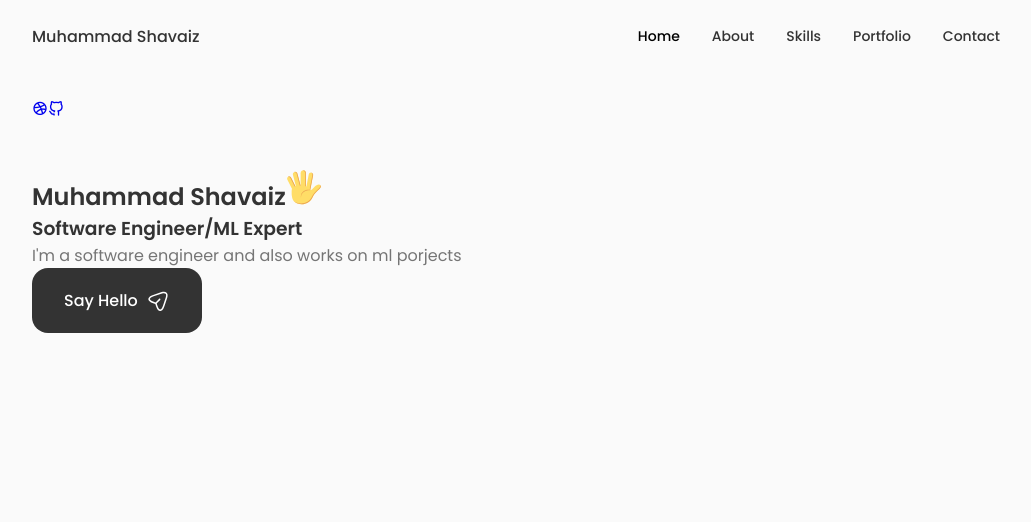
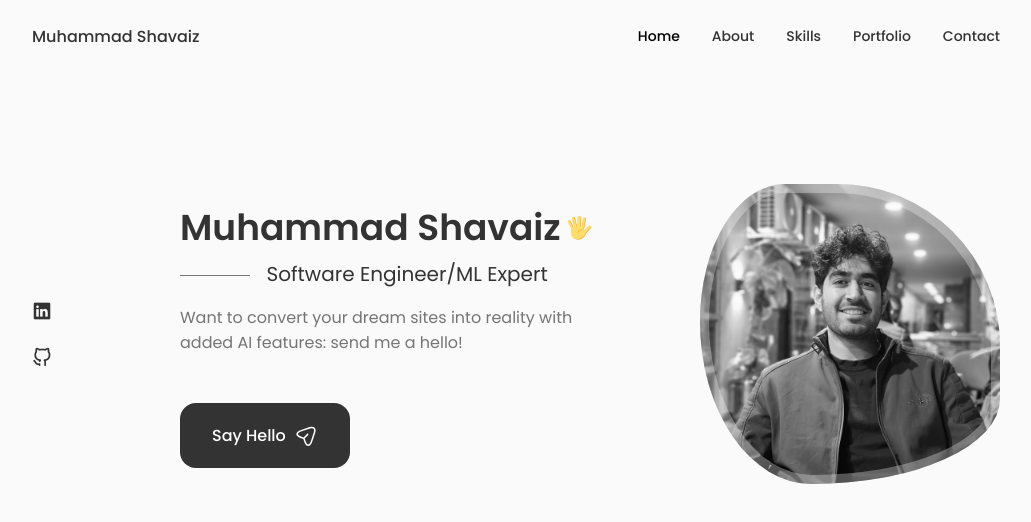
Before and after one commit to MuhammadShavaiz/Portfolio, a React (Create React App) app: page / in a window 1280 px wide. Shown: the top 522 px of the page, without its empty margins (124-1155 px from the left). Built offline with nearby package versions, Linux system fonts and the light colour scheme.

Commit message:
initial commit

```diff
--- a/src/components/Data.js
+++ b/src/components/Data.js
@@ -59,7 +59,7 @@
             Software Engineer/ML Expert
         </h3>
         <p className="home__description">
-            I'm a software engineer and also works on ml porjects
+            Want to convert your dream sites into reality with added AI features: send me a hello!
         </p>
 
         <a href="#contact" className="button button--flex">
--- a/src/components/Home/Home.css
+++ b/src/components/Home/Home.css
@@ -0,0 +1,81 @@
+.home__content{
+    grid-template-columns: 116px 2fr 1fr;
+    padding-top: 5.5rem;
+    column-gap: 2rem;
+    align-items: center;
+}
+
+.home__social{
+    display: grid;
+    grid-template-columns: max-content;
+    row-gap: 1rem;
+}
+
+.home__social-icon{
+    font-size: 1.25rem;
+    color: var(--title-color);
+}
+.home__social-icon:hover{
+    color: var(--title-color-dark);
+}
+
+.home__title{
+    font-size:var(--h1-font-size);
+    margin-bottom: var(--mb-0-25);
+}
+
+.home__hand{
+    width: 25px;
+    height: 25px;
+    margin-left: 0.4rem;
+}
+
+.home__subtitle{
+    position: relative;
+    font-size: var(--h3-font-size);
+    padding-left: 5.4rem;
+    font-weight: var(--font-normal);
+    margin-bottom: var(--mb-1);
+}
+
+.home__subtitle::before{
+    content: '';
+    position: absolute;
+    width: 70px;
+    height: 1px;
+    background-color: var(--text-color);
+    left: 0;
+    right: 1rem;
+    margin-top: 1rem;
+}
+
+.home__description{
+    max-width: 400px;
+    margin-bottom: var(--mb-3);
+}
+
+.home__img {
+    background: url(../../assets/profile.jpeg);
+    background-repeat: no-repeat;
+    background-position: center;
+    background-size: cover;
+    box-shadow: inset 0 0 0 9px rgba(255 255 255 / 30%);
+    order: 1;
+    justify-self: center;
+    width: 300px;
+    height: 300px;
+    animation: profile__animate 8s ease-in-out infinite 1s;
+    margin-left: 3rem;
+}
+
+@keyframes profile__animate {
+    0% {
+        border-radius: 60% 40% 30% 70% / 60% 30% 70% 40%;
+    }
+    50% {
+        border-radius: 30% 60% 70% 40% / 50% 60% 30% 60%;
+    }
+    100% {
+        border-radius: 60% 40% 30% 70% / 60% 30% 70% 40%;
+    }
+}
--- a/src/components/Social.js
+++ b/src/components/Social.js
@@ -3,8 +3,8 @@
 const Social = () => {
   return (
     <div className="home__social">
-        <a href="https://www.linkedin.com/in/muhammad-shavaiz-sb10/" className="home__social-linkedin" target='_blank'>
-        <i className='uil uil-dribbble'></i>
+        <a href="https://www.linkedin.com/in/muhammad-shavaiz-sb10/" className="home__social-icon" target='_blank'>
+        <i className='uil uil-linkedin'></i>
         </a>
         <a href="https://github.com/MuhammadShavaiz" className="home__social-icon" target='_blank'>
         <i className='uil uil-github-alt'></i>
```
Also changed, not shown: src/assets/profile.jpeg (added), src/assets/profile.jpg (deleted).
